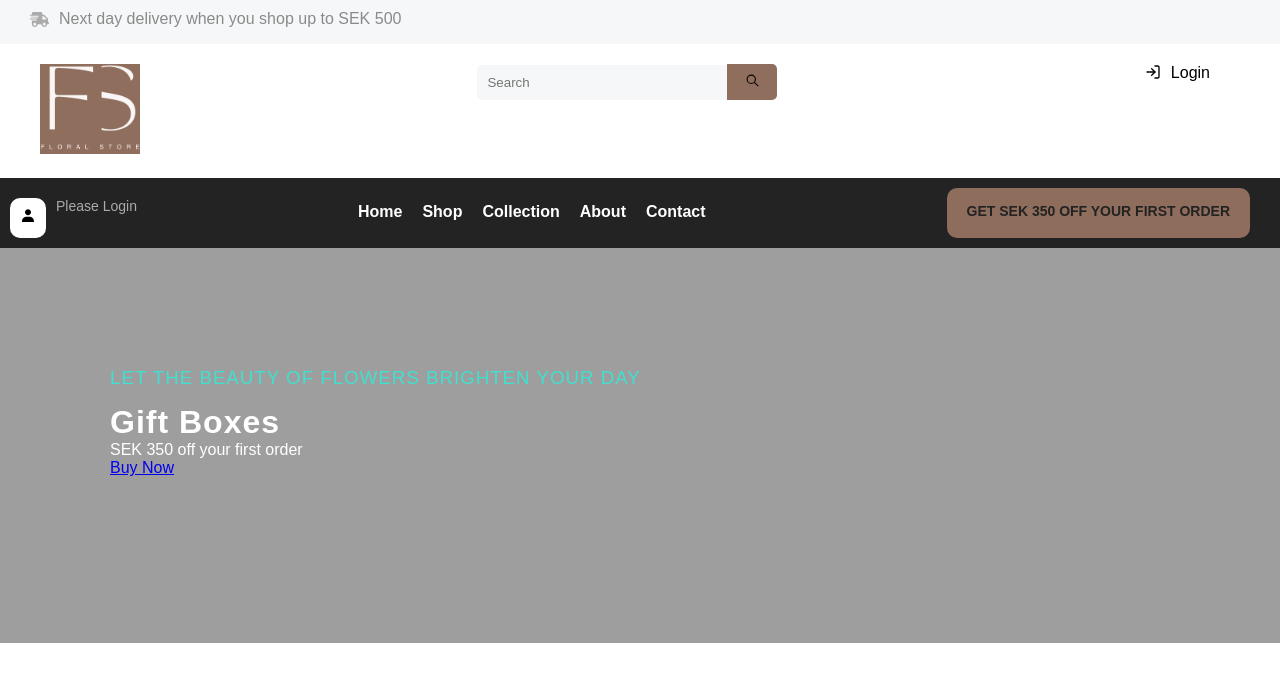
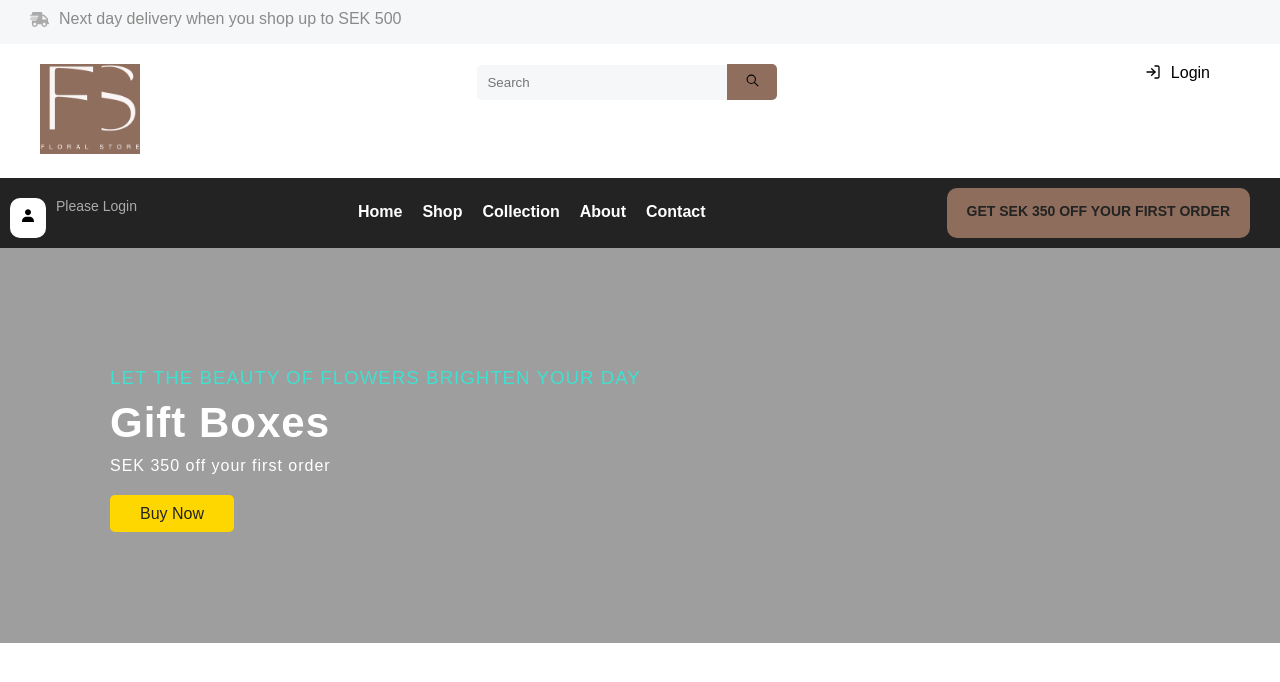
Before and after one commit to Bukkiedevs/The-floral-store, a React (Create React App) app in the folder flower-website/: page / in a window 1280 px wide. Shown: the top 682 px of the page. Built offline with nearby package versions, Linux system fonts and the light colour scheme.

Commit message:
Update home.css

```diff
--- a/flower-website/src/components/home.css
+++ b/flower-website/src/components/home.css
@@ -22,15 +22,30 @@
   padding: 10px 50px;
   color: #ffff;
 }
-.home .upper-banner h3 {
+.home .upper-banner .contact h3 {
   text-transform: uppercase;
   font-weight: 300;
   letter-spacing: 1px;
   color: turquoise;
 }
-.home .upper-banner h2 {
+.home .upper-banner .contact h2 {
   text-transform: capitalize;
   letter-spacing: 1px;
-  font-size: 32px;
-  margin-top: 15px;
+  font-size: 42px;
+
+  margin-top: 10px;
 }
+.home .upper-banner .contact p {
+  color: #ffff;
+  letter-spacing: 1px;
+  margin-top: 10px;
+  margin-bottom: 30px;
+}
+.home .upper-banner .contact .link {
+  padding: 10px 30px;
+  background: #fed700;
+  color: #232323;
+  text-decoration: none;
+  border-radius: 5px;
+  transition: 0.5s;
+}
```
